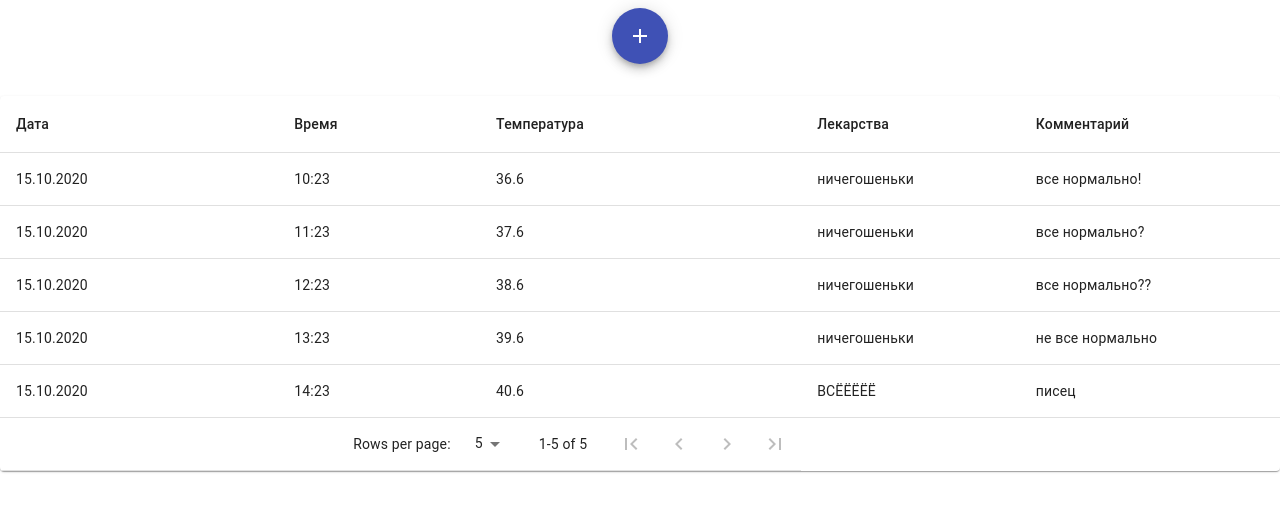
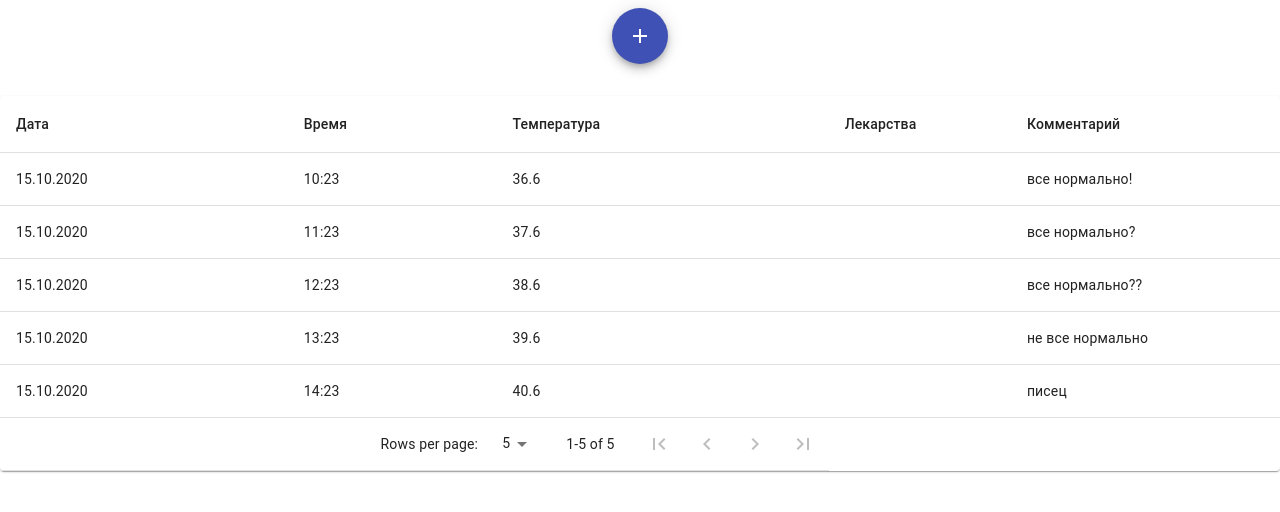
Before and after one commit to komalapa/medtracker, a React (Create React App) app in the folder medtracker/: page / in a window 1280 px wide. Shown: the top 512 px of the page. Built offline with nearby package versions, Linux system fonts and the light colour scheme.

Commit message:
fix drags to drugs in object

```diff
--- a/medtracker/src/App.js
+++ b/medtracker/src/App.js
@@ -6,11 +6,11 @@ import DataTable from "./components/dataTable/dataTable"
 function App() {
   localStorage.setItem("data",JSON.stringify(
   {"temperature":[
-                    {"date":"15.10.2020","time":"10:23","temperature": "36.6", "drags":"ничегошеньки", "comment":"все нормально!"},
-                    {"date":"15.10.2020","time":"11:23","temperature": "37.6", "drags":"ничегошеньки", "comment":"все нормально?"},
-                    {"date":"15.10.2020","time":"12:23","temperature": "38.6", "drags":"ничегошеньки", "comment":"все нормально??"},
-                    {"date":"15.10.2020","time":"13:23","temperature": "39.6", "drags":"ничегошеньки", "comment":"не все нормально"},
-                    {"date":"15.10.2020","time":"14:23","temperature": "40.6", "drags":"ВСЁЁЁЁЁ", "comment":"писец"}]
+                    {"date":"15.10.2020","time":"10:23","temperature": "36.6", "drugs":"ничегошеньки", "comment":"все нормально!"},
+                    {"date":"15.10.2020","time":"11:23","temperature": "37.6", "drugs":"ничегошеньки", "comment":"все нормально?"},
+                    {"date":"15.10.2020","time":"12:23","temperature": "38.6", "drugs":"ничегошеньки", "comment":"все нормально??"},
+                    {"date":"15.10.2020","time":"13:23","temperature": "39.6", "drugs":"ничегошеньки", "comment":"не все нормально"},
+                    {"date":"15.10.2020","time":"14:23","temperature": "40.6", "drugs":"ВСЁЁЁЁЁ", "comment":"писец"}]
   }));
   return (
     <div className="App">
--- a/medtracker/src/components/addItem/addItem.jsx
+++ b/medtracker/src/components/addItem/addItem.jsx
@@ -68,7 +68,7 @@ export default class AddItemForm extends React.Component {
     this.setState({ open: false });
   };
   handleDone = () =>{
-    let row = {"date":this.state.date.toLocaleDateString(),"time":this.state.date.toLocaleTimeString().slice(0,5),"temperature": this.state.curTemperature, "drags":this.state.drugs, "comment":this.state.comment};
+    let row = {"date":this.state.date.toLocaleDateString(),"time":this.state.date.toLocaleTimeString().slice(0,5),"temperature": this.state.curTemperature, "drugs":this.state.drugs, "comment":this.state.comment};
     let lsData = localStorage.getItem('data');
     lsData = lsData ? JSON.parse(lsData) : [];
     lsData.temperature.push(row);
--- a/medtracker/src/components/dataTable/dataTable.jsx
+++ b/medtracker/src/components/dataTable/dataTable.jsx
@@ -98,9 +98,9 @@ const TablePaginationActionsWrapped = withStyles(actionsStyles, { withTheme: tru
 let counter = 0;
 function createTemperatureData(dataObject) {
   // let counter = 0;
-    let {date, time, temperature, drags, comment} = dataObject;
+    let {date, time, temperature, drugs, comment} = dataObject;
     counter += 1;
-  return { id: counter, date, time, temperature, drags, comment };
+  return { id: counter, date, time, temperature, drugs, comment };
 }
 const styles = theme => ({
   root: {
```
